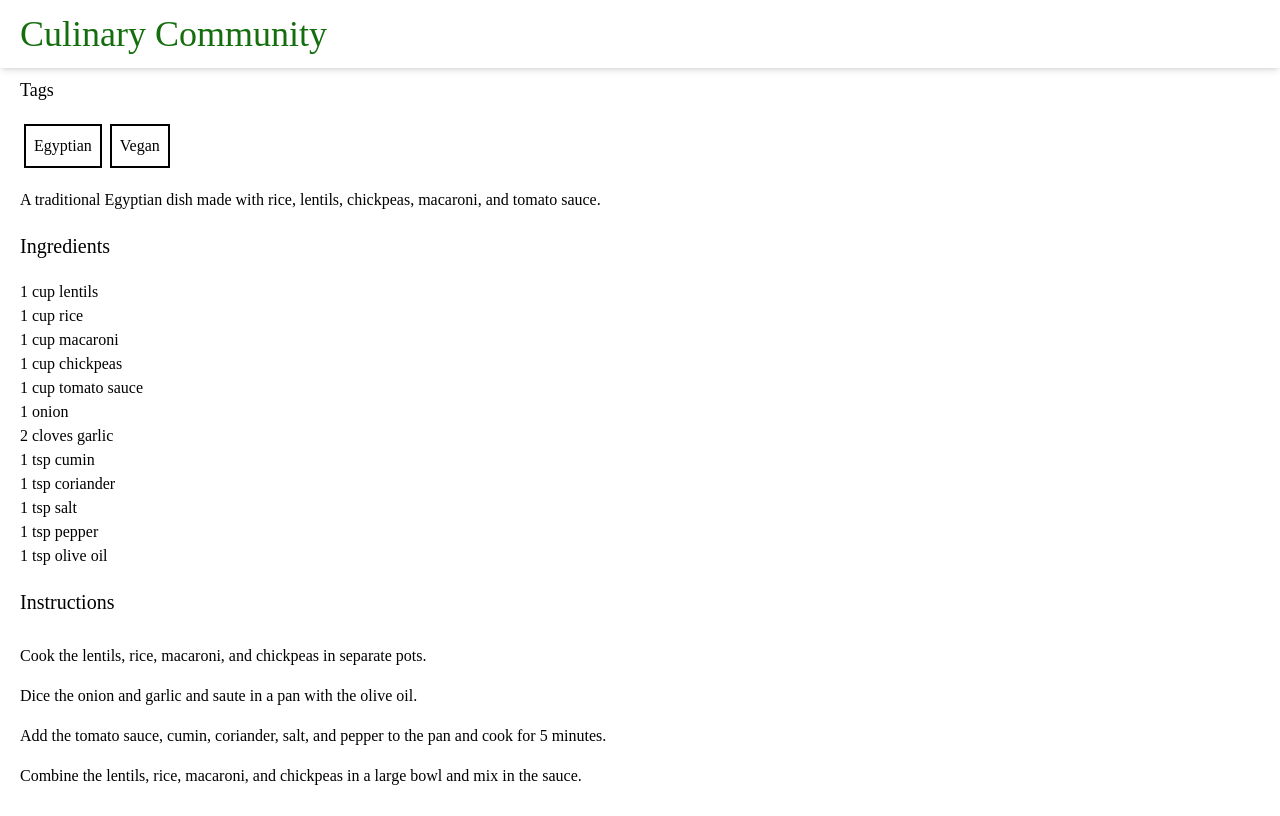
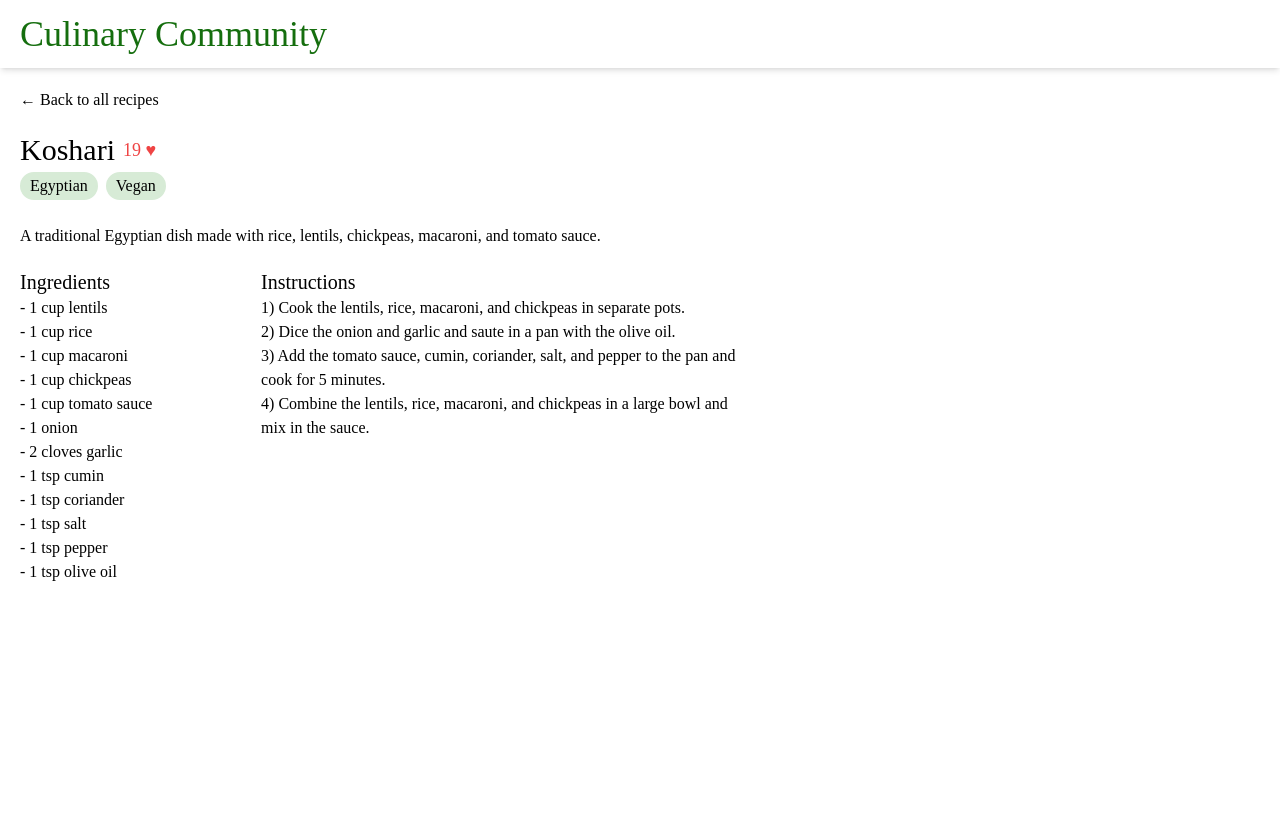
Before and after one commit to ridanaeeem/culinary-community, a Next.js app: page /recipes/koshari in a window 1280 px wide. Built offline with nearby package versions, Linux system fonts and the light colour scheme; a web font is replaced by a local one.

Commit message:
basic layout of recipe page

```diff
--- a/src/components/recipe-page.tsx
+++ b/src/components/recipe-page.tsx
@@ -1,34 +1,48 @@
 import type { Recipe } from "@/types";
+import Link from "next/link";
 
 export const RecipePage = ({ recipe }: { recipe: Recipe }) => {
 	if (!recipe) return <div>Recipe not found</div>;
 
+	const tags = recipe.tags.map((tag, i) => (
+		<p key={i} className="mr-2 px-2 my-1 text-m rounded-full border-2 border-[#D7EBD6] bg-[#D7EBD6]">
+			{tag}
+		</p>
+	));
+
 	return (
 		<div className="flex flex-col gap-5 p-5 w-[20rem]% items-start">
-			<h2 className="flex flex-col justify-between text-3xl font-normal">{recipe.title}</h2>
-			<h4 className="text-lg">Tags</h4>
-			<ul className="flex flex-row">
-				{recipe.tags.map((tag, i) => (
-					<li key={i} className="mx-1 p-2 border-solid border-2 border-black">
-						{tag}
-					</li>
-				))}
-			</ul>
+			<br></br>
+			<br></br>
+			<Link href="/recipes">← Back to all recipes</Link>
+			<h2 className="flex flex-col justify-between font-normal">
+				<div className="flex flex-row">
+					<div className="text-3xl mr-2">{recipe.title} </div>
+					<div className="text-lg text-red-500 mt-1">{recipe.likes} ♥</div>
+				</div>
+				<div className="flex flex-row">{tags}</div>
+			</h2>
 			<p>{recipe.description}</p>
+			<div className="flex flex-row">
+				<div className="w-40%">
 					<h4 className="text-xl">Ingredients</h4>
 					<ul>
 						{recipe.ingredients.map((ingredient, i) => (
-					<li key={i}>{ingredient}</li>
+							<li key={i}> - {ingredient}</li>
 						))}
 					</ul>
+				</div>
+				<div>
 					<h4 className="text-xl">Instructions</h4>
 					<ol>
 						{recipe.instructions.map((instruction, i) => (
-					<li key={i} className="py-2">
-						{instruction}
+							<li key={i} className="">
+								{i + 1}) {instruction}
 							</li>
 						))}
 					</ol>
 				</div>
+			</div>
+		</div>
 	);
 };
--- a/src/components/recipe-previews.tsx
+++ b/src/components/recipe-previews.tsx
@@ -6,16 +6,16 @@ import { ImagePreview } from "./image-preview";
 export const RecipePreviews = () => {
 	return (
 		<div className="flex justify-center">
-			<div className="flex flex-wrap justify-center w-fit">
+			<div className="flex flex-wrap justify-center w-fit mx-10">
 				{Recipes.map(function (recipe: Recipe) {
 					const { id, title, description, preview } = recipe;
 					return (
 						<Link
 							key={id}
 							href={`/recipes/${title.replace(/\s+/g, "-").toLowerCase()}`}
-							className="bg-white rounded-lg flex flex-col p-4 m-2 w-60 min-w-10vw hover:shadow-2xl hover:outline-black transition duration-500 ease-in-out transform hover:-translate-y-1 hover:scale-104">
+							className="bg-[#F5F5F5] rounded-lg flex flex-col p-4 m-2 w-60 min-w-10vw hover:shadow-2xl hover:outline-black transition duration-500 ease-in-out transform hover:-translate-y-1 hover:scale-104">
 							<ImagePreview image={preview} />
-							<h2 className="text-xl">{title}</h2>
+							<h2 className="text-xl my-3">{title}</h2>
 							<p>{description}</p>
 						</Link>
 					);
--- a/src/recipes/koshari/index.tsx
+++ b/src/recipes/koshari/index.tsx
@@ -31,7 +31,7 @@ export const Koshari: Recipe = {
 		"Combine the lentils, rice, macaroni, and chickpeas in a large bowl and mix in the sauce.",
 	],
 	tags: ["Egyptian", "Vegan"],
-	preview: <Image src={img1} alt="Koshari" />,
+	preview: <Image src={img1} alt="Koshari" height={156} className="mx-6" />,
 	images: [
 		<Image key={1} src={img1} alt="Koshari" />,
 		<Image key={2} src={img2} alt="Koshari" />,
```
Lines whose indentation alone changed are shown as unchanged.
